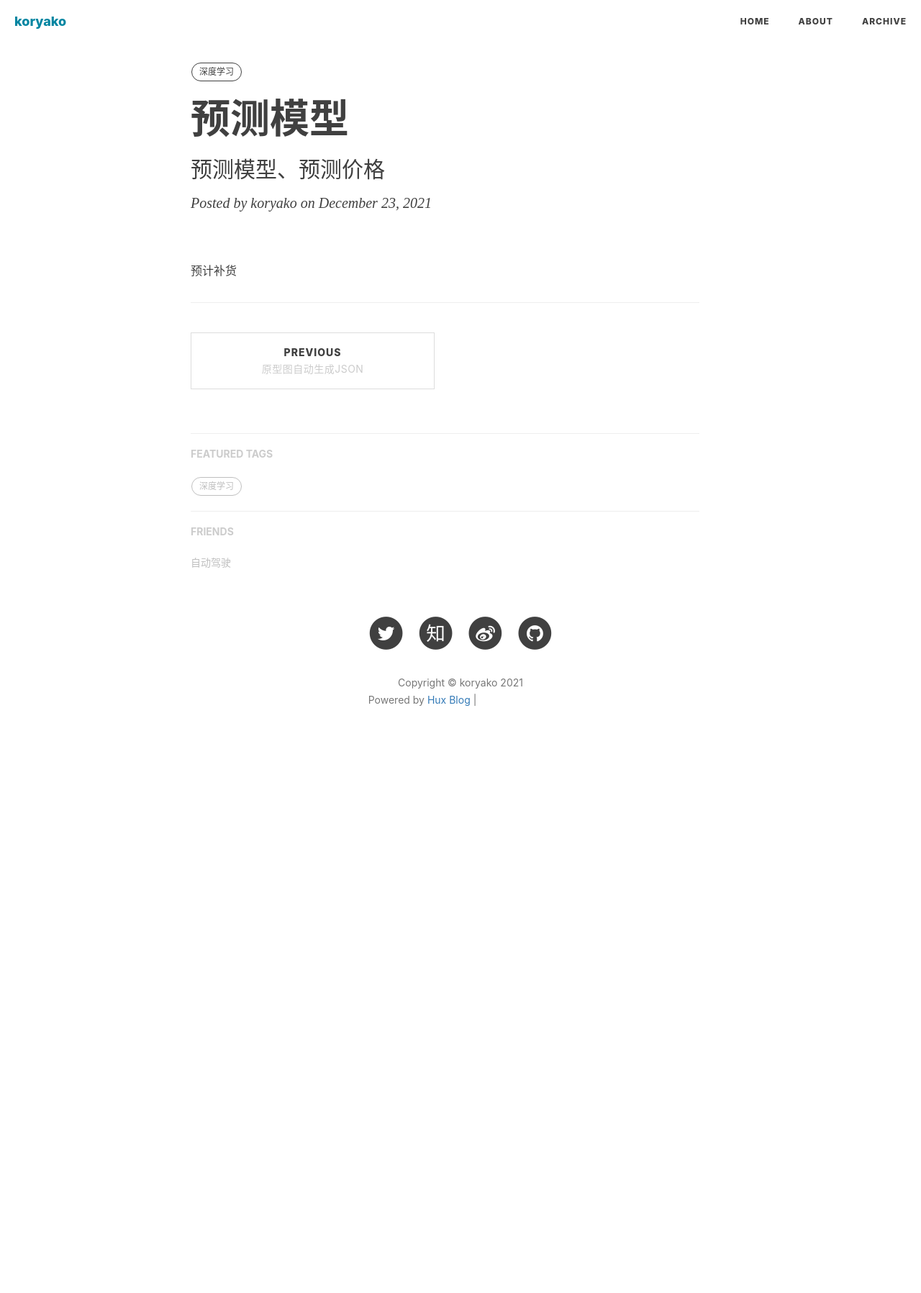
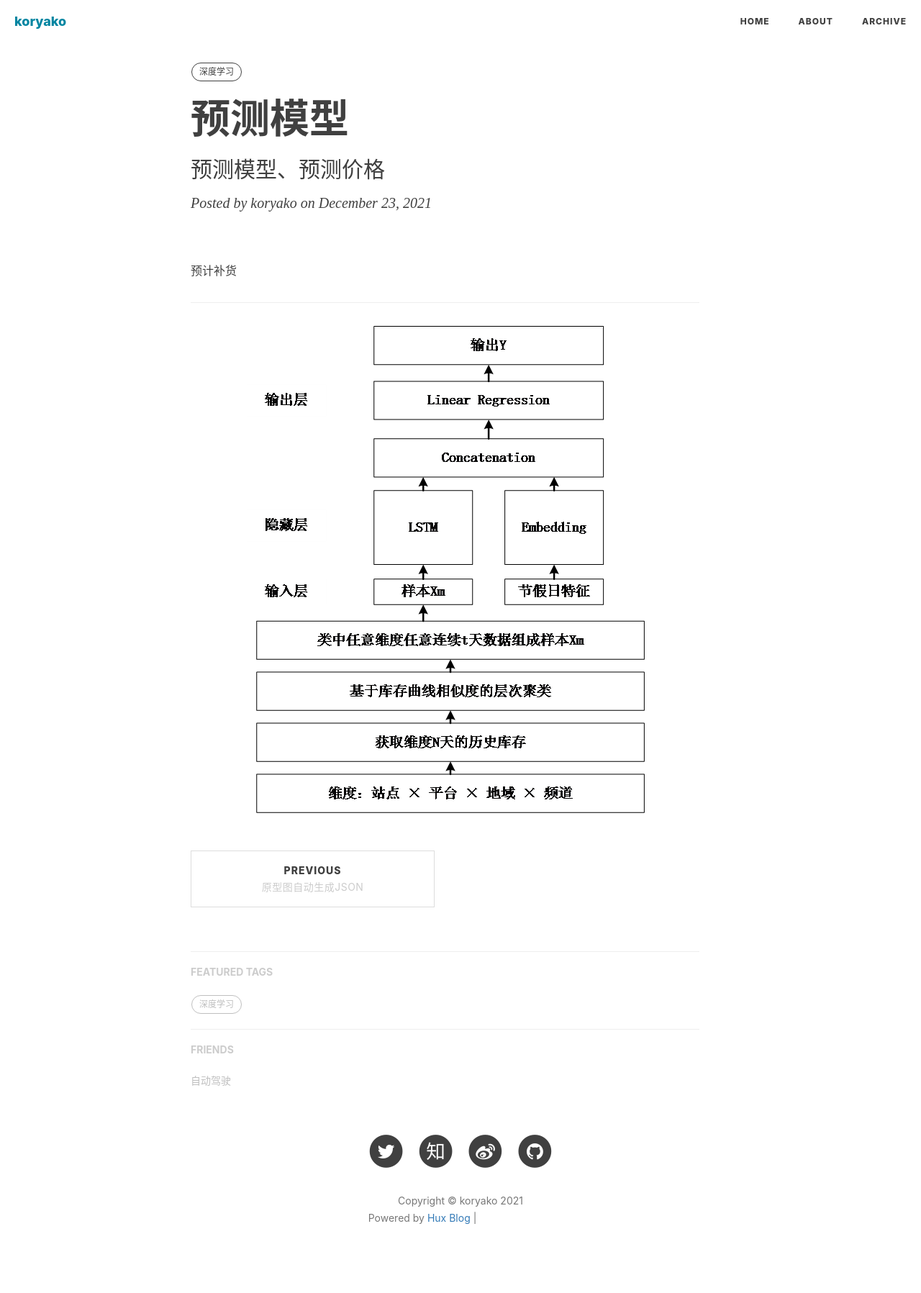
Before and after one commit to koryako/koryako.github.io, a Jekyll site: the page built from _posts/2021-12-23-预测模型.md, in a window 1280 px wide. Shown: the whole page at 72% size. Built offline with Jekyll 4.4.1, drawn with Linux system fonts in a browser that asks for light colours; nearby versions of some CDN libraries; comment, search, counter and statistics services are not loaded; before the commit the page ends 1077 px from its top, so only the background shows below that; grey boxes are pictures that could not be loaded.

Commit message:
Update 2021-12-23-预测模型.md
123

```diff
--- a/_posts/2021-12-23-预测模型.md
+++ b/_posts/2021-12-23-预测模型.md
@@ -11,3 +11,5 @@ tags:
 预计补货
 
 ---
+
+![](https://github.com/koryako/koryako.github.io/blob/master/img/lstm.png.png)
```
